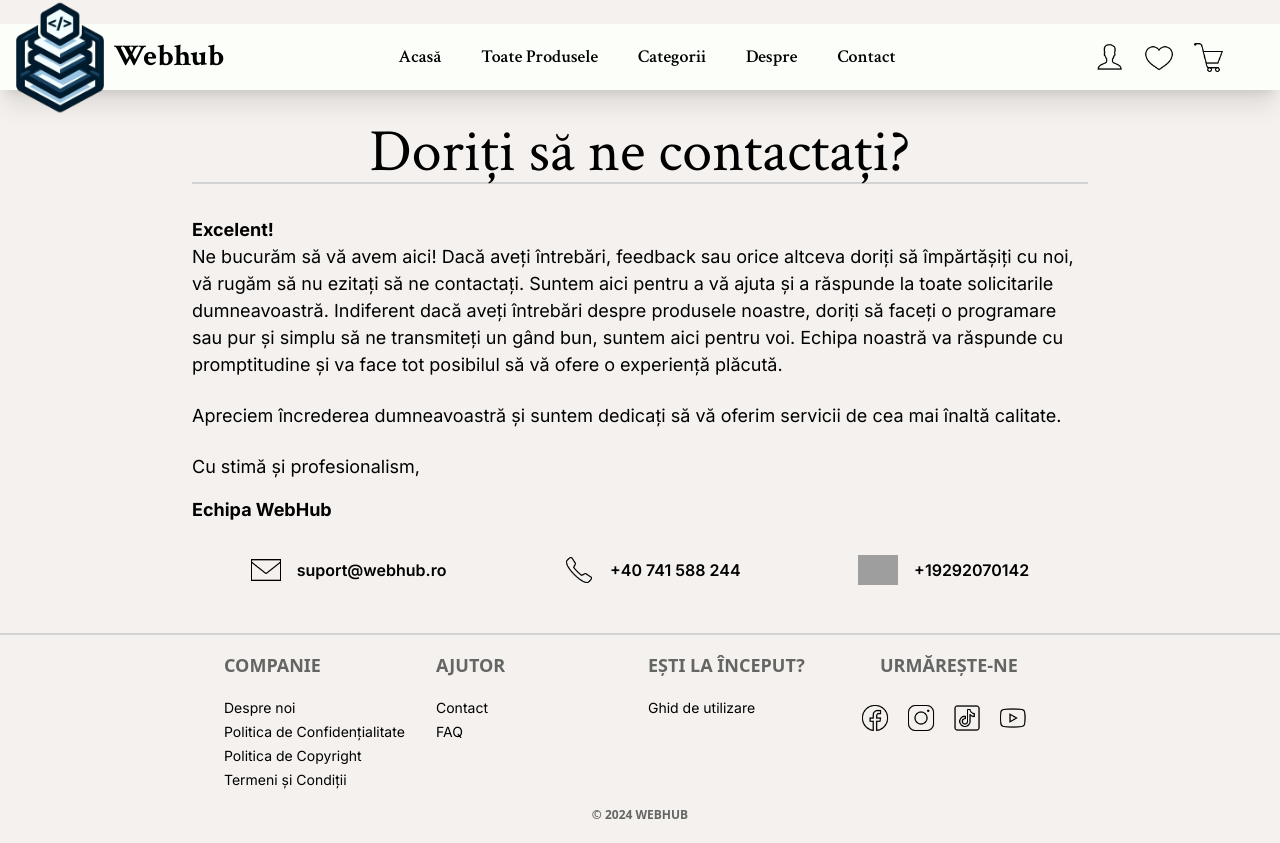
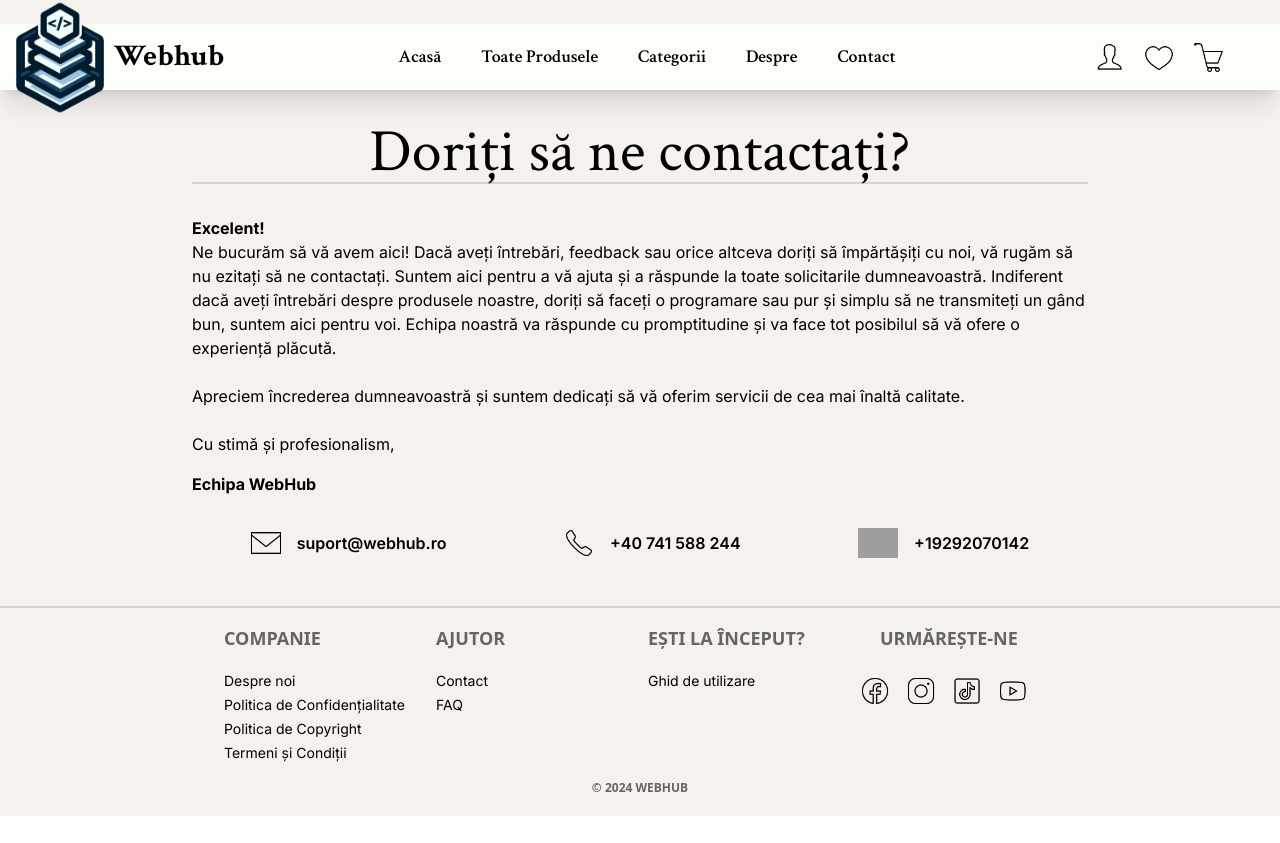
Before and after one commit to matei-george/licenta, a React (Vite) app in the folder frontend/: page /contact in a window 1280 px wide. After the commit the page ends 816 px from the top, so only its background shows below. Built offline with nearby package versions, Linux system fonts and the light colour scheme; grey boxes are pictures that could not be loaded.

Commit message:
Change contact font-size

```diff
--- a/frontend/src/Pages/Contact/Contact.css
+++ b/frontend/src/Pages/Contact/Contact.css
@@ -12,7 +12,6 @@ main {
 
 .contact-content p {
    font-family: var(--inter);
-   font-size: 18px;
 }
 
 .contact__icon {
```
